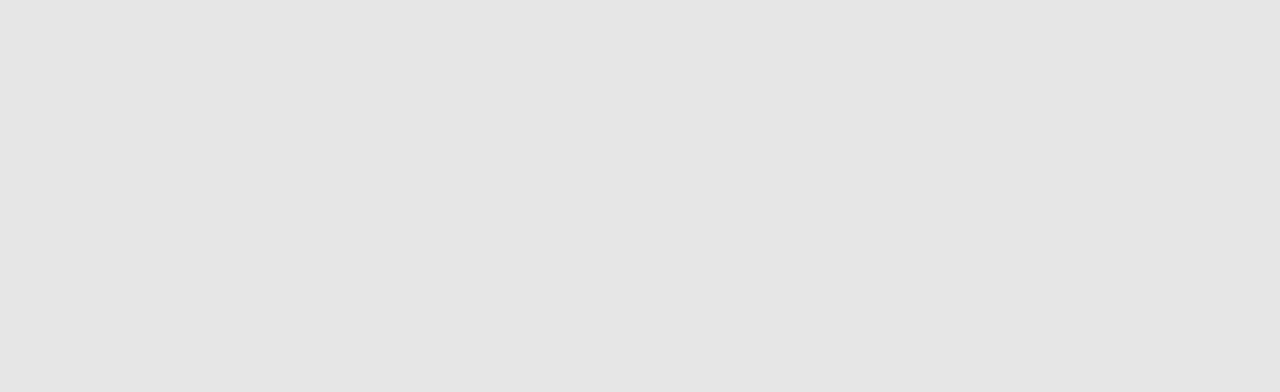
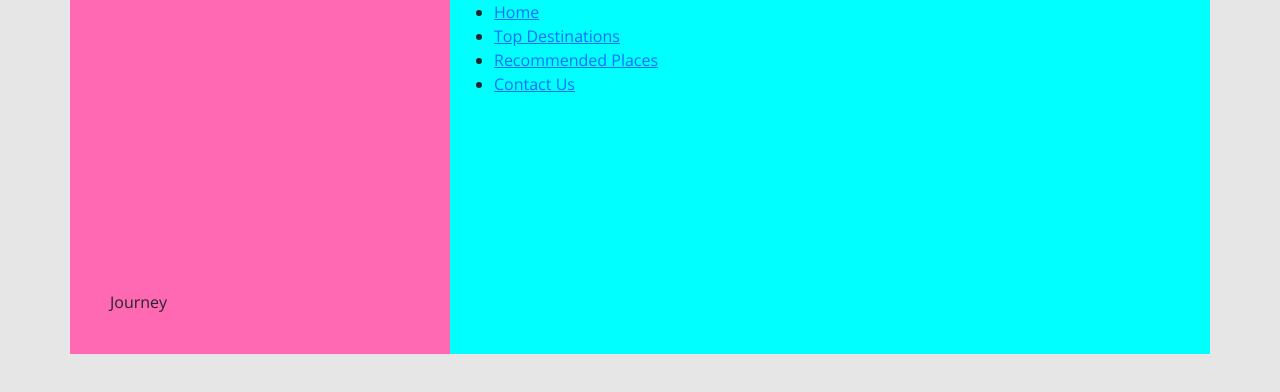
Before and after one commit to howest-WDD/2022-2023-fe-journey-UrsonVermeersch, a website: page index.html in a window 1280 px wide. Drawn offline with nearby package versions, Linux system fonts and the light colour scheme; files that its build step writes are made by us from their sources.

Commit message:
html toegevoegd

```diff
--- a/index.html
+++ b/index.html
@@ -16,6 +16,29 @@
 
 </head>
 <body>
+    <nav class="c-nav">
+        <div class="container">
+            <div class="row">
+              <div class="col col-lg-9 col-xl-4 test1">
+                <a href="#top" class="c-logo">
+                    <svg xmlns="http://www.w3.org/2000/svg" viewBox="0 0 62.62 52.08">
+                        <polygon fill="none" points="37.02,9.29 19.41,38.62 8.13,38.66 31.33,0 "/>
+                        <polygon fill="none" points="33.7,22.69 51.33,52.05 62.62,52.08 39.42,13.42 "/>
+                        <polygon fill="none" points="40.09,42.44 5.85,42.41 0,52.06 45.91,52.08 "/>
+                    </svg>
+                </a>Journey
+            </div>
+              <div class="col col-lg-3 col-xl-8 test2">
+                <ul class="c-nav__list">
+                    <li class="c-nav__item"><a href="#home" class="c-nav__link c-nav__link--active">Home</a></li>
+                    <li class="c-nav__item"><a href="#destinations" class="c-nav__link">Top Destinations</a></li>
+                    <li class="c-nav__item"><a href="#places" class="c-nav__link">Recommended Places</a></li>
+                    <li class="c-nav__item"><a href="#contact" class="c-nav__link">Contact Us</a></li>
+                </ul>
+              </div>
+            </div>
+          </div>
+    </nav>
 
 </body>
 </html>
--- a/scss/styles.scss
+++ b/scss/styles.scss
@@ -1 +1,10 @@
-@import "../scss/settings", "../scss/generic", "../scss/elements";
+@import "settings", "generic", "elements";
+
+.test1 {
+    background-color: hotpink;
+    padding: 40px;
+}
+
+.test2 {
+    background-color: cyan;
+}
```
Also changed, not shown: css/styles.css.
